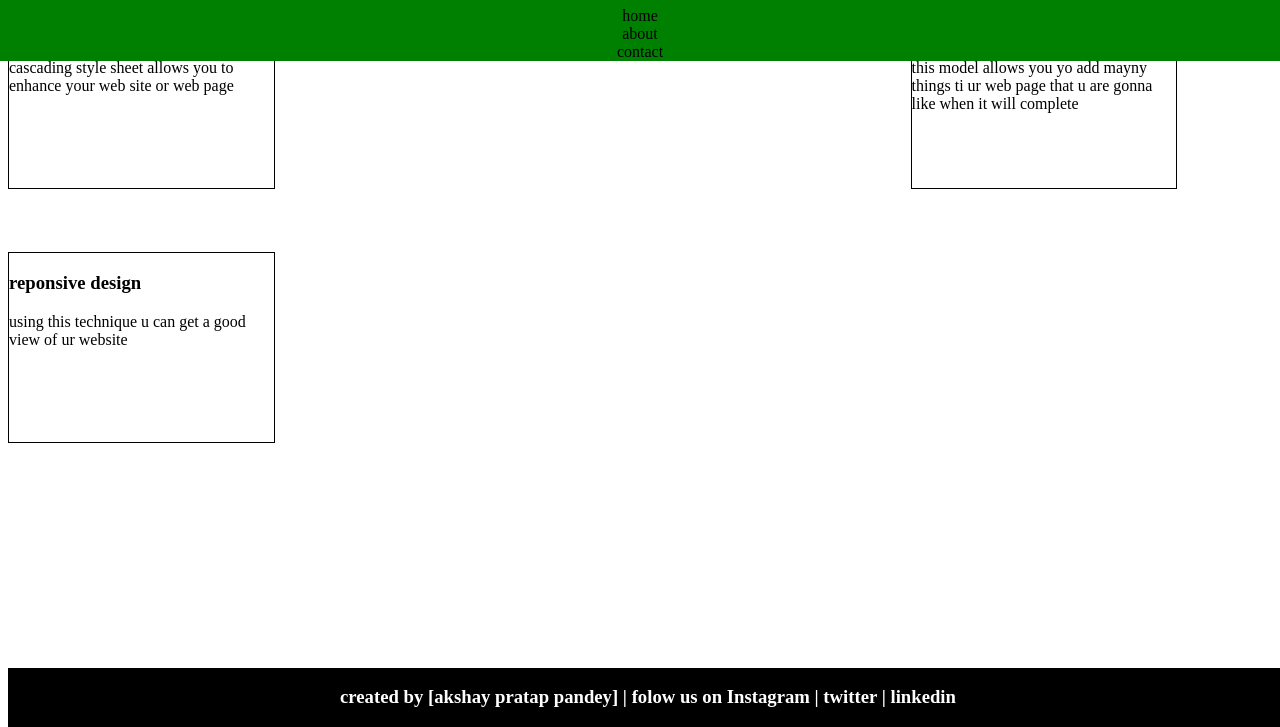
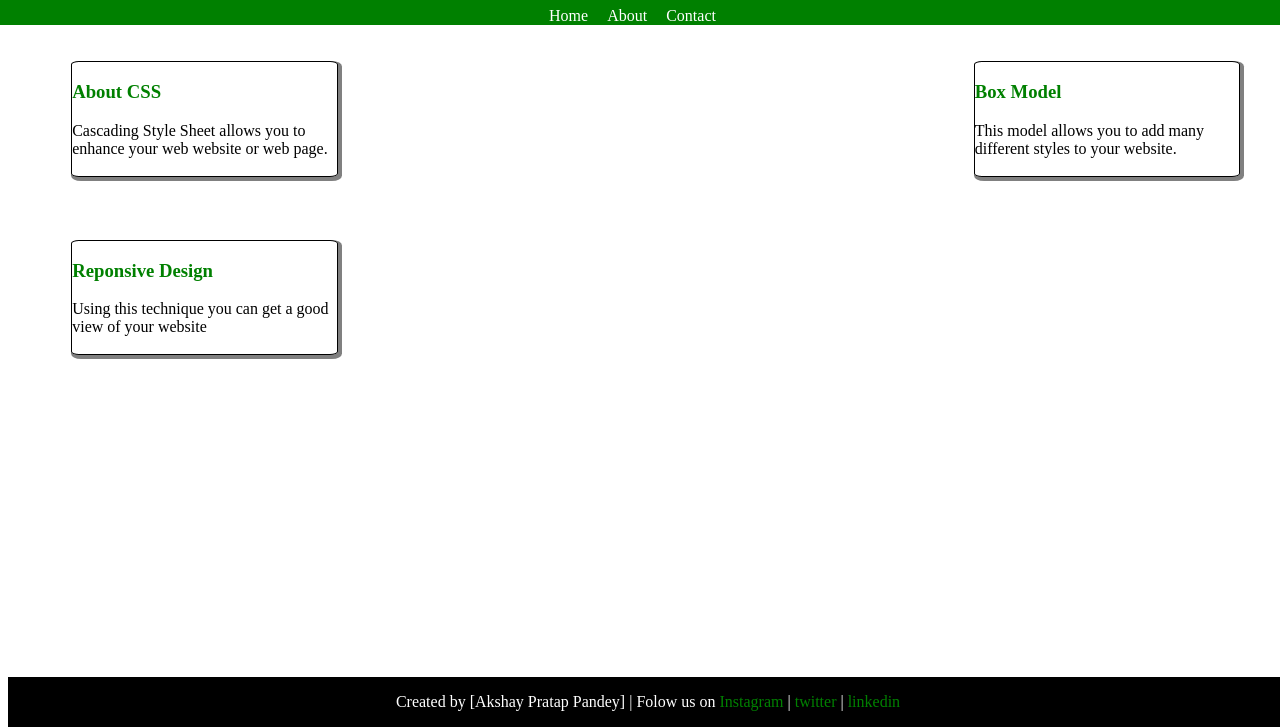
Before and after one commit to Akshay-2005/Activity2LL, a plain HTML site: page index.html in a window 1280 px wide. Shown: the part 73-800 px from the top of the page. Drawn offline with Linux system fonts and the light colour scheme.

Commit message:
index.html

```diff
--- a/index.html
+++ b/index.html
@@ -6,43 +6,67 @@
     <title>Document</title>
     <style>
         .d1{
+            nav{
+               display: inline-block;
+               margin-right: 15px;
+            }
+
             text-align:center;
-            align-content: center;
             background-color: green;
+            color: white;
             position: fixed;
             top: 0;
             width:100%;
             left:0;
-            nav{
 
-            }
 
         }
         .d2{
+            h3{
+                color:green;
+            }
+            box-shadow: 2px 2px 0.5px 2px gray;
             display: inline-block;
             width: 7cm;
-            height:5cm;
+            height:3cm;
+            border:1px solid black;
+            margin-top: 10%;
+            vertical-align: top;
+            margin-left: 5%;
+            border-radius: 3%;
+        }
+        .d3{
+            h3{
+                color:green;
+            }
+            box-shadow: 2px 2px 0.5px 2px gray;
+            display:inline-block;
+            width: 7cm;
+            height: 3cm;
+            border:1px solid black;
+            margin-top: 10%;
+            margin-left:50%;
+            vertical-align: top;
+            border-radius: 3%;
+        }
+        .d4{
+            h3{
+                color:green;
+            }
+            box-shadow: 2px 2px 0.5px 2px gray;
+            width: 7cm;
+            height: 3cm;
             border:1px solid black;
             margin-top: 5%;
             vertical-align: top;
-        }
-        .d3{
-            display:inline-block;
-            width: 7cm;
-            height: 5cm;
-            border:1px solid black;
-            margin-top: 5%;
-            margin-left:50%;
-            vertical-align: top;
-        }
-        .d4{
-            width: 7cm;
-            height: 5cm;
-            border:1px solid black;
-            margin-top: 5%;
-            vertical-align: top;
+            margin-left: 5%;
+            border-radius: 3%;
         }
         .d5{
+            p1{
+                color: green;
+            }
+
             position:fixed;
             bottom: 0;
             border: 0;
@@ -54,27 +78,29 @@
     </style>
 </head>
 <body>
-    <div  class="d1"><h1 color:white;>Wlcome to lpu me bna hua website</h1>
-        <nav>home</nav>
-        <nav>about</nav>
-        <nav>contact</nav>
+    <div  class="d1"><h1 color:white;>Welcome to My Webpage</h1>
+        <nav>Home</nav>
+        <nav>About</nav>
+        <nav>Contact</nav>
     </div>
-    <div class="d2"> <h3>About css</h3>
-    <p>cascading style sheet allows you to enhance your web site or web page </p>
+    <div class="d2"> <h3>About CSS</h3>
+    <p>Cascading Style Sheet allows you to enhance your web website or web page.</p>
     </div>
     <div class="d3">
-        <h3>box model</h3>
-        <p>this model allows you yo add mayny things ti ur web page that u are gonna like when it will complete</p>
+        <h3>Box Model</h3>
+        <p>This model allows you to add many different styles to your website.</p>
     </div>
     <div class="d4">
-        <h3> reponsive design</h3>
-        <p>using this technique u can get a good view of ur website</p>
+        <h3> Reponsive Design</h3>
+        <p>Using this technique you can get a good view of your website</p>
     </div>
     <div class="d5">
-        <h3>created by [akshay pratap pandey] | folow us on Instagram | twitter | linkedin</h3>
+        <p>Created by [Akshay Pratap Pandey] | Folow us on <p1>Instagram</p1> | <p1>twitter</p1> | <p1>linkedin</p1>
+        </p>
     </div>
 
 
 
 </body>
 </html>
+</html>
```
